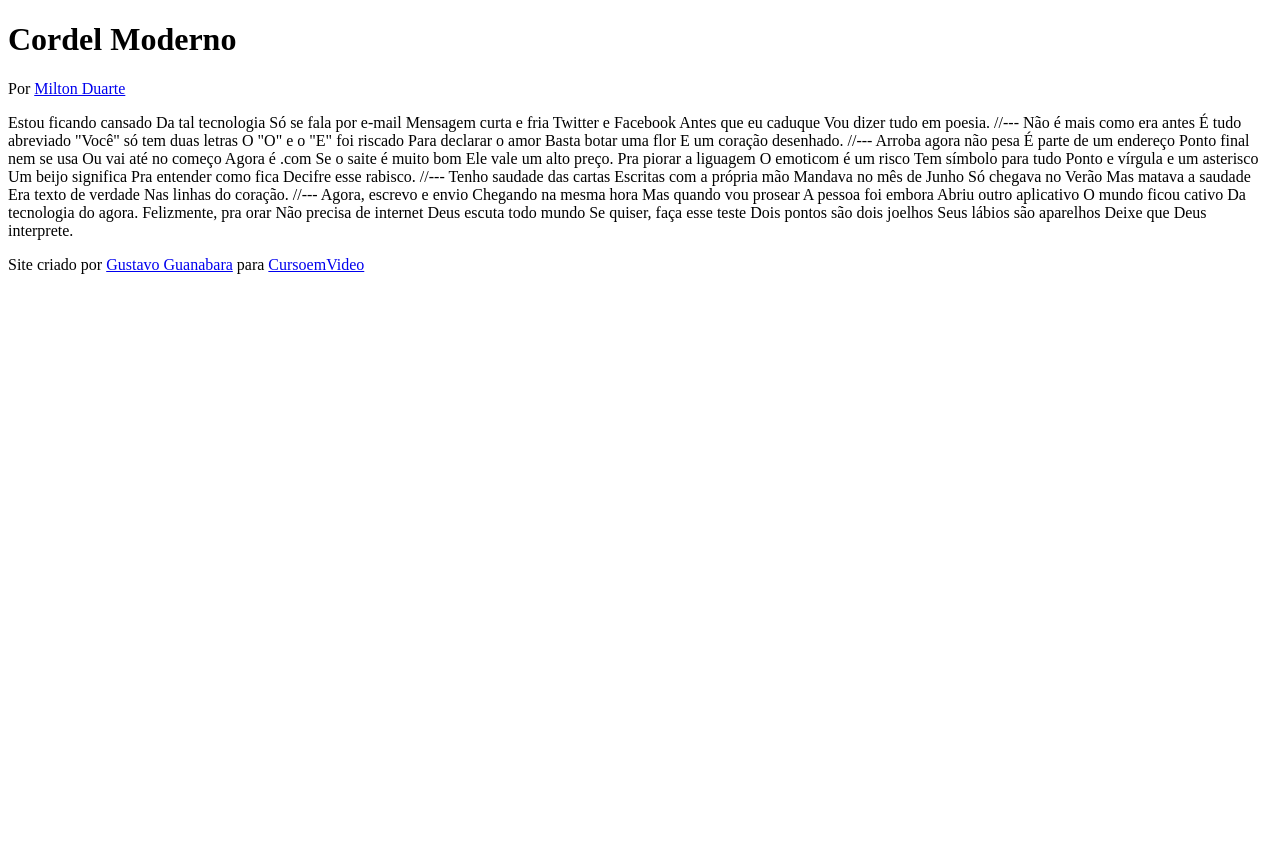
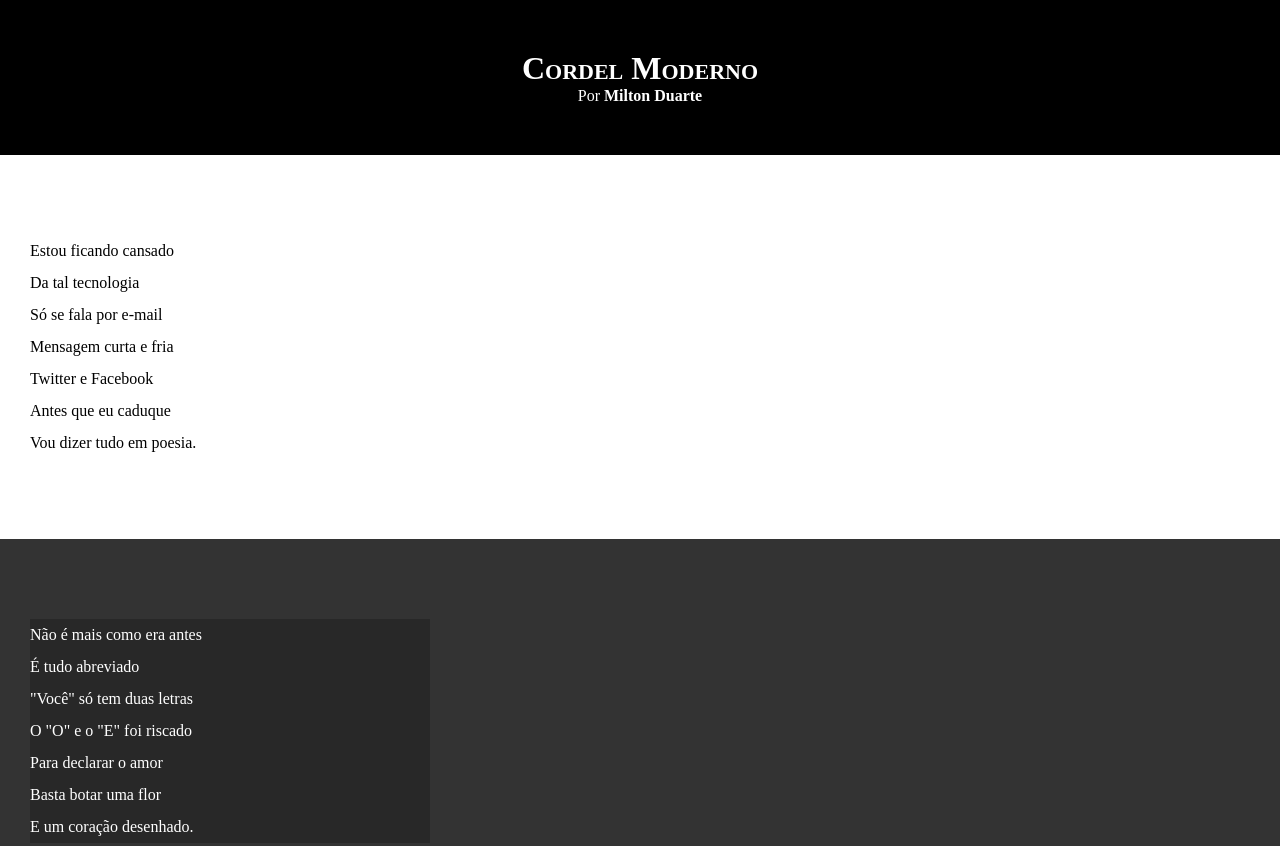
Before and after one commit to theodorneles/html-css, a plain HTML site: page desafios/desafio012/d012/index.html in a window 1280 px wide. Shown: the top 846 px of the page. Before the commit the page ends 800 px from the top, so only its background shows below. Drawn offline with Linux system fonts and the light colour scheme.

Commit message:
atualizações desafio12

```diff
--- a/desafios/desafio012/d012/index.html
+++ b/desafios/desafio012/d012/index.html
@@ -5,6 +5,7 @@
     <meta http-equiv="X-UA-Compatible" content="IE=edge">
     <meta name="viewport" content="width=device-width, initial-scale=1.0">
     <title>Cordel Moderno</title>
+    <link rel="stylesheet" href="style/style.css">
 </head>
 <body>
     <header>
@@ -12,69 +13,81 @@
         <p>Por <a href="https://www.recantodasletras.com.br/poesias/3186743" target="_blank">Milton Duarte</a></p>
     </header>
 
-    Estou ficando cansado
-    Da tal tecnologia
-    Só se fala por e-mail
-    Mensagem curta e fria
-    Twitter e Facebook
-    Antes que eu caduque
-    Vou dizer tudo em poesia.
+    <section class="normal">
+        <p>
+            Estou ficando cansado <br>
+            Da tal tecnologia <br>
+            Só se fala por e-mail <br>
+            Mensagem curta e fria <br>
+            Twitter e Facebook <br>
+            Antes que eu caduque <br>
+            Vou dizer tudo em poesia.
+        </p>
+    </section>
+    <section class="imagem">
+        <p>
+            Não é mais como era antes <br>
+            É tudo abreviado <br>
+            "Você" só tem duas letras <br>
+            O "O" e o "E" foi riscado <br>
+            Para declarar o amor <br>
+            Basta botar uma flor <br>
+            E um coração desenhado.
+        </p>
+    </section>
+    <section class="normal">
+        <p>
+            Arroba agora não pesa <br>
+            É parte de um endereço <br>
+            Ponto final nem se usa <br>
+            Ou vai até no começo <br>
+            Agora é .com <br>
+            Se o saite é muito bom <br>
+            Ele vale um alto preço. <br>
+        </p>
 
-    //---
+        <p>
+            Pra piorar a liguagem <br>
+            O emoticom é um risco <br>
+            Tem símbolo para tudo <br>
+            Ponto e vírgula e um asterisco <br>
+            Um beijo significa <br>
+            Pra entender como fica <br>
+            Decifre esse rabisco.
+        </p>
+    </section>
+    <section class="imagem">
+        <p>
+            Tenho saudade das cartas <br>
+            Escritas com a própria mão <br>
+            Mandava no mês de Junho <br>
+            Só chegava no Verão <br>
+            Mas matava a saudade <br>
+            Era texto de verdade <br>
+            Nas linhas do coração.
+        </p>
+    </section>
+    <section class="imagem">
+        <p>
+            Agora, escrevo e envio <br>
+            Chegando na mesma hora <br>
+            Mas quando vou prosear <br>
+            A pessoa foi embora <br>
+            Abriu outro aplicativo <br>
+            O mundo ficou cativo <br>
+            Da tecnologia do agora.
+        </p>
 
-    Não é mais como era antes
-    É tudo abreviado
-    "Você" só tem duas letras
-    O "O" e o "E" foi riscado
-    Para declarar o amor
-    Basta botar uma flor
-    E um coração desenhado.
-
-    //---
-
-    Arroba agora não pesa
-    É parte de um endereço
-    Ponto final nem se usa
-    Ou vai até no começo
-    Agora é .com
-    Se o saite é muito bom
-    Ele vale um alto preço.
-
-    Pra piorar a liguagem
-    O emoticom é um risco
-    Tem símbolo para tudo
-    Ponto e vírgula e um asterisco
-    Um beijo significa
-    Pra entender como fica
-    Decifre esse rabisco.
-
-    //---
-
-    Tenho saudade das cartas
-    Escritas com a própria mão
-    Mandava no mês de Junho
-    Só chegava no Verão
-    Mas matava a saudade
-    Era texto de verdade
-    Nas linhas do coração.
-
-    //---
-
-    Agora, escrevo e envio
-    Chegando na mesma hora
-    Mas quando vou prosear
-    A pessoa foi embora
-    Abriu outro aplicativo
-    O mundo ficou cativo
-    Da tecnologia do agora.
-
-    Felizmente, pra orar
-    Não precisa de internet
-    Deus escuta todo mundo
-    Se quiser, faça esse teste
-    Dois pontos são dois joelhos
-    Seus lábios são aparelhos
-    Deixe que Deus interprete.
+        <p>
+            Felizmente, pra orar <br>
+            Não precisa de internet <br>
+            Deus escuta todo mundo <br>
+            Se quiser, faça esse teste <br>
+            Dois pontos são dois joelhos <br>
+            Seus lábios são aparelhos <br>
+            Deixe que Deus interprete.
+        </p>
+    </section>
     <footer>
     <p>Site criado por <a href="https://gustavoguanabara.github.io" target="_blank">Gustavo Guanabara</a> para <a href="https://www.cursoemvideo.com" target="_blank">CursoemVideo</a></p>
     </footer>
--- /dev/null
+++ b/desafios/desafio012/d012/style/style.css
@@ -0,0 +1,56 @@
+@charset "'UTF-8'";
+
+* {
+   margin: 0px;
+   padding: 0px;
+}
+
+html, body {
+    min-height: 100vh;
+    background-color: darkgray;
+}
+header {
+    background-color: black;
+    color: white;
+    text-align: center;
+}
+header > h1 {
+    padding-top: 50px;
+    font-variant: small-caps;
+}
+header > p {
+    padding-bottom: 50px;
+}
+a {
+    color: white;
+    text-decoration: none;
+    font-weight: bolder;
+}
+a:hover {
+    text-decoration: underline;
+}
+section {
+    padding-top: 10vh;
+    padding-bottom: 10vh;
+    line-height: 2em;
+    padding-left: 30px;
+}
+
+section.normal {
+    background-color: white;
+    color: black;
+}
+section.imagem {
+    background-color: rgb(51, 51, 51);
+    color: white;
+}
+section.imagem > p {
+    width: 400px;
+    background-color: rgba(0, 0, 0, 0.219);
+}
+footer {
+    background-color: black;
+    color: white;
+    text-align: center;
+    padding: 10px;
+}
```
